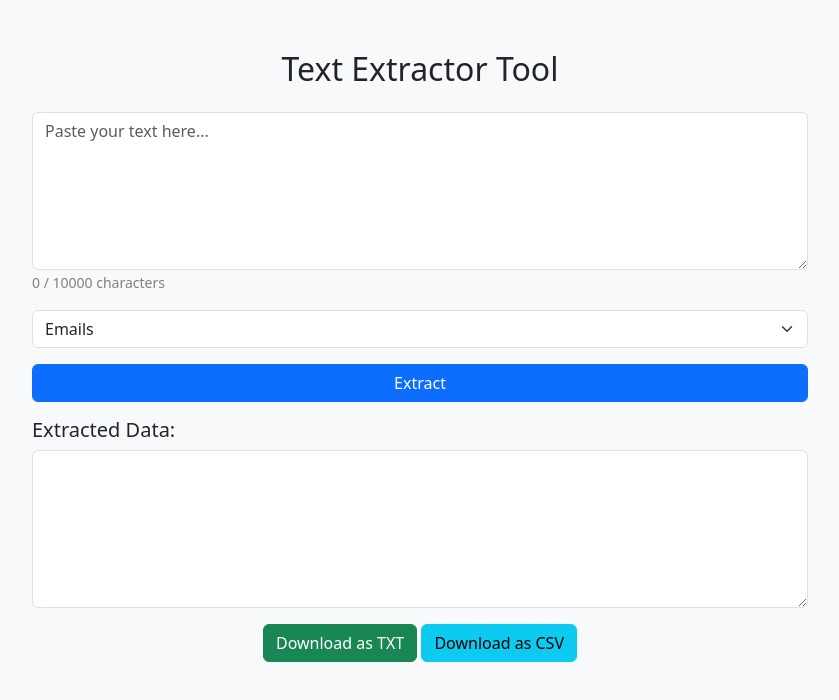
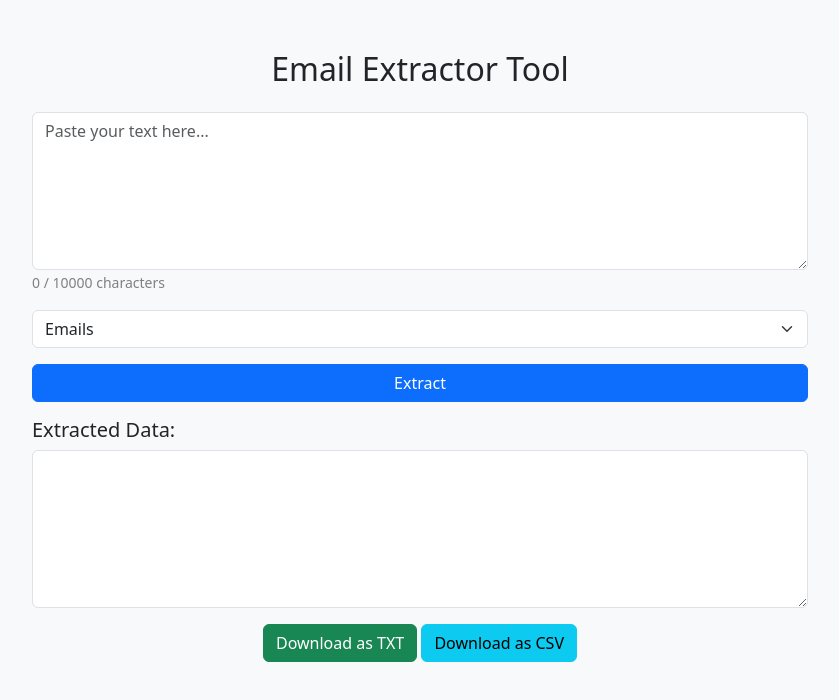
Before and after one commit to sahing/email-extractor, a plain HTML site: page index.html in a window 1280 px wide. Shown: the whole page, without its empty margins (220-1059 px from the left). Drawn offline with nearby package versions, Linux system fonts and the light colour scheme.

Commit message:
Update index.html

```diff
--- a/index.html
+++ b/index.html
@@ -22,7 +22,7 @@
 </head>
 <body>
     <div class="container">
-        <h2 class="text-center mb-4">Text Extractor Tool</h2>
+        <h2 class="text-center mb-4">Email Extractor Tool</h2>
         <div class="mb-3">
             <textarea id="inputText" class="form-control" rows="6" placeholder="Paste your text here..." maxlength="10000" oninput="updateCharCount()"></textarea>
             <span id="charCount" class="char-count">0 / 10000 characters</span>
```
